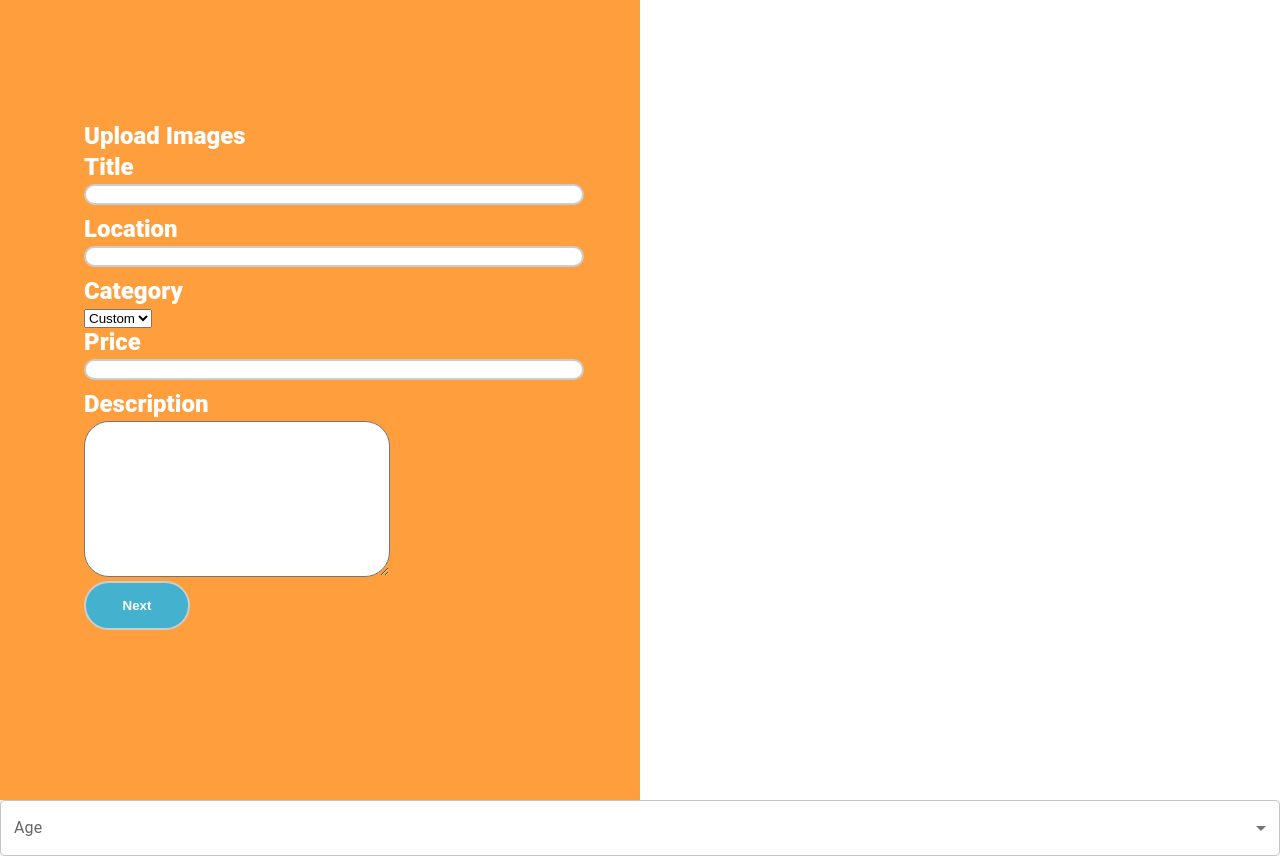
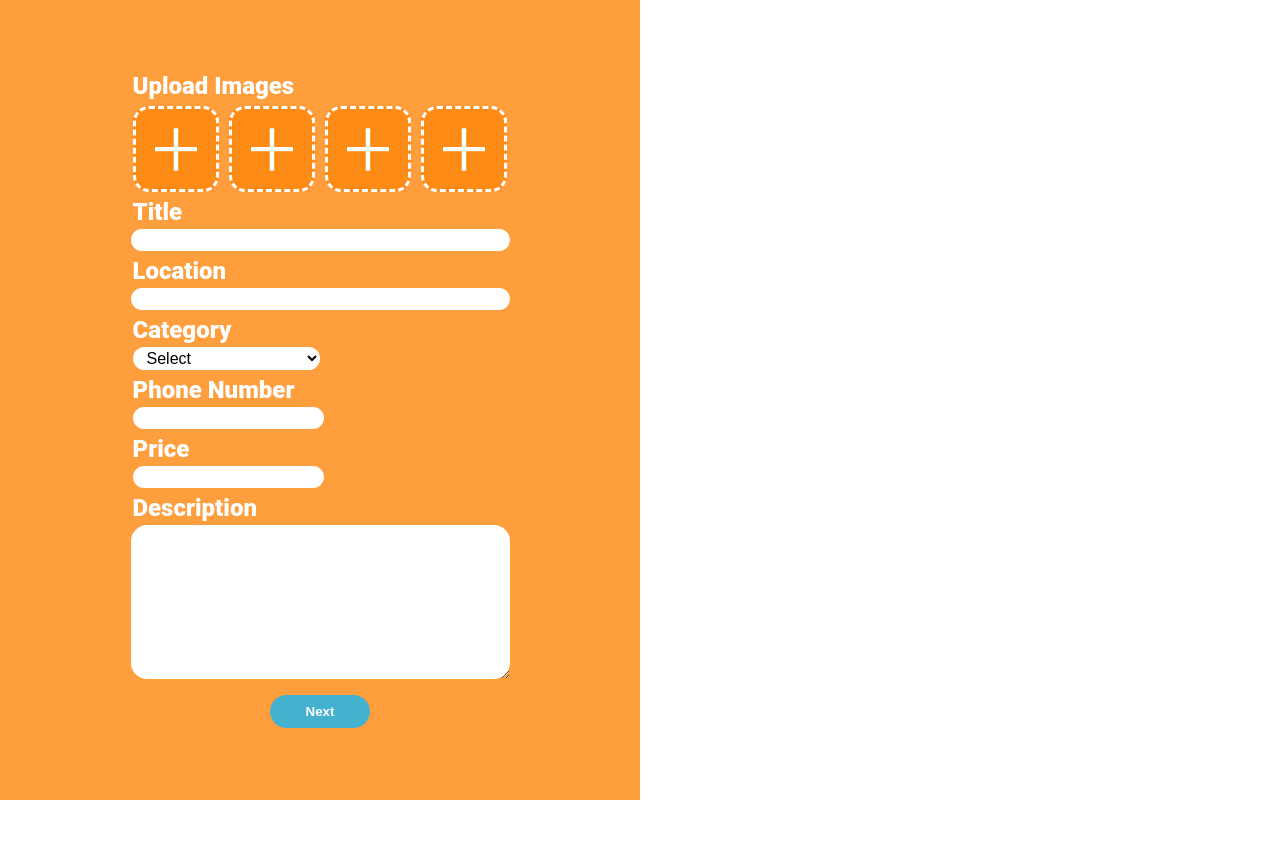
Before and after one commit to changoug/hackthesix-2022, a React (Create React App) app in the folder frontend/: page /create-post in a window 1280 px wide. After the commit the page ends 800 px from the top, so only its background shows below. Built offline with nearby package versions, Linux system fonts and the light colour scheme.

Commit message:
Clean form on CreatePost

```diff
--- a/frontend/public/index.html
+++ b/frontend/public/index.html
@@ -15,12 +15,10 @@
       name="description"
       content="Web site created using create-react-app"
     />
-    <link rel="apple-touch-icon" href="%PUBLIC_URL%/logo192.png" />
     <!--
       manifest.json provides metadata used when your web app is installed on a
       user's mobile device or desktop. See https://developers.google.com/web/fundamentals/web-app-manifest/
     -->
-    <link rel="manifest" href="%PUBLIC_URL%/manifest.json" />
     <!--
       Notice the use of %PUBLIC_URL% in the tags above.
       It will be replaced with the URL of the `public` folder during the build.
--- /dev/null
+++ b/frontend/src/components/AddImage.js
@@ -0,0 +1,32 @@
+import React from "react";
+import plus from "../assets/plus.svg";
+
+const AddImage = (props) => {
+  const handleChange = (e) => {
+    const loadedImage = URL.createObjectURL(e.target.files[0]);
+    const element = document.querySelector(
+      `label[for='image${props.imageId}']`
+    );
+    element.style.backgroundImage = "url(" + loadedImage + ")";
+    if (element.children[0]) {
+      element.removeChild(element.children[0]);
+    }
+  };
+
+  return (
+    <div>
+      <input
+        id={`image${props.imageId}`}
+        type="file"
+        accept="image/*"
+        className="images"
+        onChange={handleChange}
+      />
+      <label className="image-buttons" htmlFor={`image${props.imageId}`}>
+        <img src={plus} alt={`Add ${1}`} />
+      </label>
+    </div>
+  );
+};
+
+export default AddImage;
--- a/frontend/src/views/ContractorLoginPage.js
+++ b/frontend/src/views/ContractorLoginPage.js
@@ -1,7 +1,7 @@
 import React from "react";
 import { useNavigate } from "react-router-dom";
 import "./LoginPage.css";
-import Map from "../imgs/Map.jpg";
+import Map from "../assets/map.jpg";
 function LandingPage() {
   const navigate = useNavigate();
   const createAccountRouteChange = () => {
--- a/frontend/src/views/CreatePost.css
+++ b/frontend/src/views/CreatePost.css
@@ -1,50 +1,124 @@
+:root {
+  --theme: #ff9e3d;
+  --theme-dark: #ff8b17;
+  --theme-light: #f7ae65;
+  --theme-white: #ffffff;
+  --button-blue: #44B1Cf;
+  --button-hover: #30a7c7;
+  --button-theme: #ff9e3d;
+  --button-theme-hover: #f7ae65;
+  --border-gray: #cccccc;
+  --border-theme-light:#f7ae65;
+  --border-theme:#ff9e3d;
+  --border-theme-dark: #ff8b17;
+  --font-black: #000000;
+  --font-black-light: #444444;
+  --font-gray: #888888;
+  --font-white: #ffffff;
+  --font-theme: #ff9e3d;
+  --font-theme-dark: #ff8b17;
+  --font-theme-light: #f7ae65;
+  --shadow: #aaaaaa;
+  --input-hover: #eeeeee;
+}
+
 .main-create {
-  float: left;
+  position: absolute;
   height: 100vh;
   width: 50vw;
-  background-color: #ff9e3d;
-  /* display: flex;
+  background-color: var(--theme);
+  display: flex;
+  align-items: center;
   justify-content: center;
-  align-items: center; */
+  flex-direction: column;
 }
-.form-div {
-  display: block;
-  position: relative;
-  top: 122px;
-  left: 84px;
-  width: 50%;
+.center-div {
+  display: flex;
+  align-items: center;
+  justify-content: center;
+  flex-direction: center;
 }
-.form-div input {
-  box-sizing: border-box;
-  /* width: 725px;
-  height: 44px; */
-
-  background: #ffffff;
-  border: 2px solid #cccccc;
+.post-form {
+  width: 100%;
+}
+.post-form input,
+.post-form select {
+  background: var(--theme-white);
+  border: none;
   border-radius: 50px;
-  margin-bottom: 10px;
-  width: 500px;
+  margin-bottom: 6px;
+  width: 100%;
+  height: 20px;
+  text-indent: 10px;
+  font-size: 16px;
 }
-.form-div span {
-  color: #ffffff;
+.post-form span {
+  color: var(--font-white);
   display: block;
   margin-bottom: 3px;
+  align-self: baseline;
 }
-.form-div textarea {
-  width: 300px;
+.post-form .images-container {
+  margin-top: 3px;
+  margin-bottom: 6px;
+  display: flex;
+  align-items: center;
+  gap: 10px;
+}
+.post-form .images {
+  display: none;
+}
+.post-form .image-buttons {
+  border: 3.5px dashed var(--theme-white);
+  border-radius: 1rem;
+  background-color: var(--theme-dark);
+  width: 80px;
+  height: 80px;
+  cursor: pointer;
+  display: flex;
+  justify-content: center;
+  align-items: center;
+  background-size: cover;
+}
+.post-form .image-buttons img {
+  transform: scale(0.55);
+}
+.post-form select {
+  width: 50%;
+  height: 23px;
+  align-self: baseline;
+  margin-left: -4px;
+}
+.post-form .price,
+.post-form .phone-number {
+  width: 50%;
+  align-self: baseline;
+  margin-left: -4px;
+}
+.post-form textarea {
+  width: 100%;
   height: 150px;
-  border-radius: 25px;
+  border-radius: 16px;
+  border: none;
+  margin-bottom: 16px;
+  text-indent: 5px;
+  font-family: "Roboto", "Oxygen", "Ubuntu", "Cantarell", "Fira Sans",
+    "Droid Sans", "Helvetica Neue", sans-serif;
+  font-size: 16px;
 }
-.form-div button {
-  background-color: #44b1cf;
-  display: block;
+.post-form button {
+  background-color: var(--button-blue);
   border-radius: 100px;
-  border: 2px solid #cccccc;
-  width: 106px;
-  height: 49px;
+  border: 0;
+  width: 100px;
+  height: 33px;
   font-weight: 700;
-  color: white;
+  color: var(--theme-white);
+  cursor: pointer;
+}
+.post-form button:hover {
+  background-color: var(--button-hover);
 }
 .preview {
-  background-color: #ffffff;
+  background-color: var(--theme-white);
 }
--- a/frontend/src/views/CreatePost.js
+++ b/frontend/src/views/CreatePost.js
@@ -1,25 +1,20 @@
-import React, { useState } from "react";
+import React from "react";
+import AddImage from "../components/AddImage";
+
 import "./CreatePost.css";
-import Box from "@mui/material/Box";
-import InputLabel from "@mui/material/InputLabel";
-import MenuItem from "@mui/material/MenuItem";
-import FormControl from "@mui/material/FormControl";
-import Select from "@mui/material/Select";
 
 function CreatePost() {
-  const [age, setAge] = React.useState("");
-
-  const handleChange = (event) => {
-    setAge(event.target.value);
-  };
-
-  const [postTitle, setPostTitle] = useState("");
   return (
-    <div>
     <div className="main-create">
       <div className="center-div">
-          <form className="form-div">
-            <span className="">Upload Images</span>
+        <form className="post-form">
+          <span className="images-label">Upload Images</span>
+          <div className="images-container">
+            <AddImage imageId="1" />
+            <AddImage imageId="2" />
+            <AddImage imageId="3" />
+            <AddImage imageId="4" />
+          </div>
           <span className="title-label">Title</span>
           <input className="title"></input>
           <span className="">Location</span>
@@ -27,38 +22,19 @@ function CreatePost() {
 
           <span className="category-label">Category</span>
           <select>
-              <option>Custom</option>
+            <option>Select</option>
             <option>Bath</option>
             <option>Kitchen</option>
             <option>Ceiling</option>
           </select>
+          <span className="phone-number-label">Phone Number</span>
+          <input className="phone-number"></input>
           <span className="price-label">Price</span>
-
-            <input></input>
+          <input className="price"></input>
           <span className="description-label">Description</span>
-            <textarea></textarea>
-            <button>Next</button>
+          <textarea className="description"></textarea>
+          <button className="next-button">Next</button>
         </form>
-        </div>
-      </div>
-
-      <div className="preview">
-        <Box sx={{ minWidth: 120 }}>
-          <FormControl fullWidth>
-            <InputLabel id="demo-simple-select-label">Age</InputLabel>
-            <Select
-              labelId="demo-simple-select-label"
-              id="demo-simple-select"
-              value={age}
-              label="Age"
-              onChange={handleChange}
-            >
-              <MenuItem value={10}>Ten</MenuItem>
-              <MenuItem value={20}>Twenty</MenuItem>
-              <MenuItem value={30}>Thirty</MenuItem>
-            </Select>
-          </FormControl>
-        </Box>
       </div>
     </div>
   );
--- a/frontend/src/views/CustomerLoginPage.js
+++ b/frontend/src/views/CustomerLoginPage.js
@@ -1,6 +1,6 @@
 import React from "react";
 import { useNavigate } from "react-router-dom";
-import Map from "../imgs/Map.jpg";
+import Map from "../assets/map.jpg";
 
 import "./LoginPage.css";
 
```
Also changed, not shown: frontend/src/assets/map.jpg (renamed from frontend/src/imgs/Map.jpg), frontend/src/assets/plus.svg (added). Lines whose indentation alone changed are shown as unchanged.
